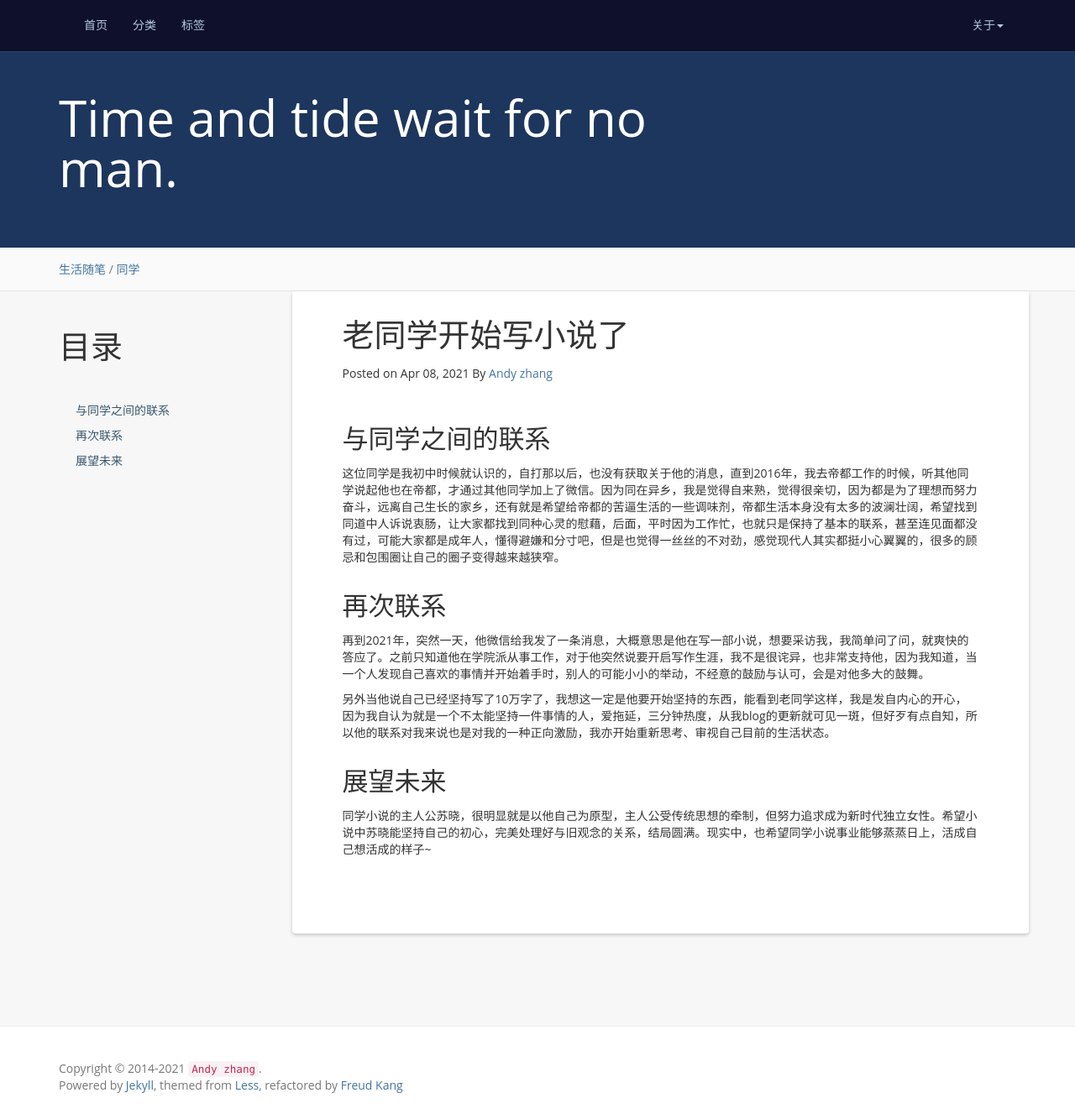
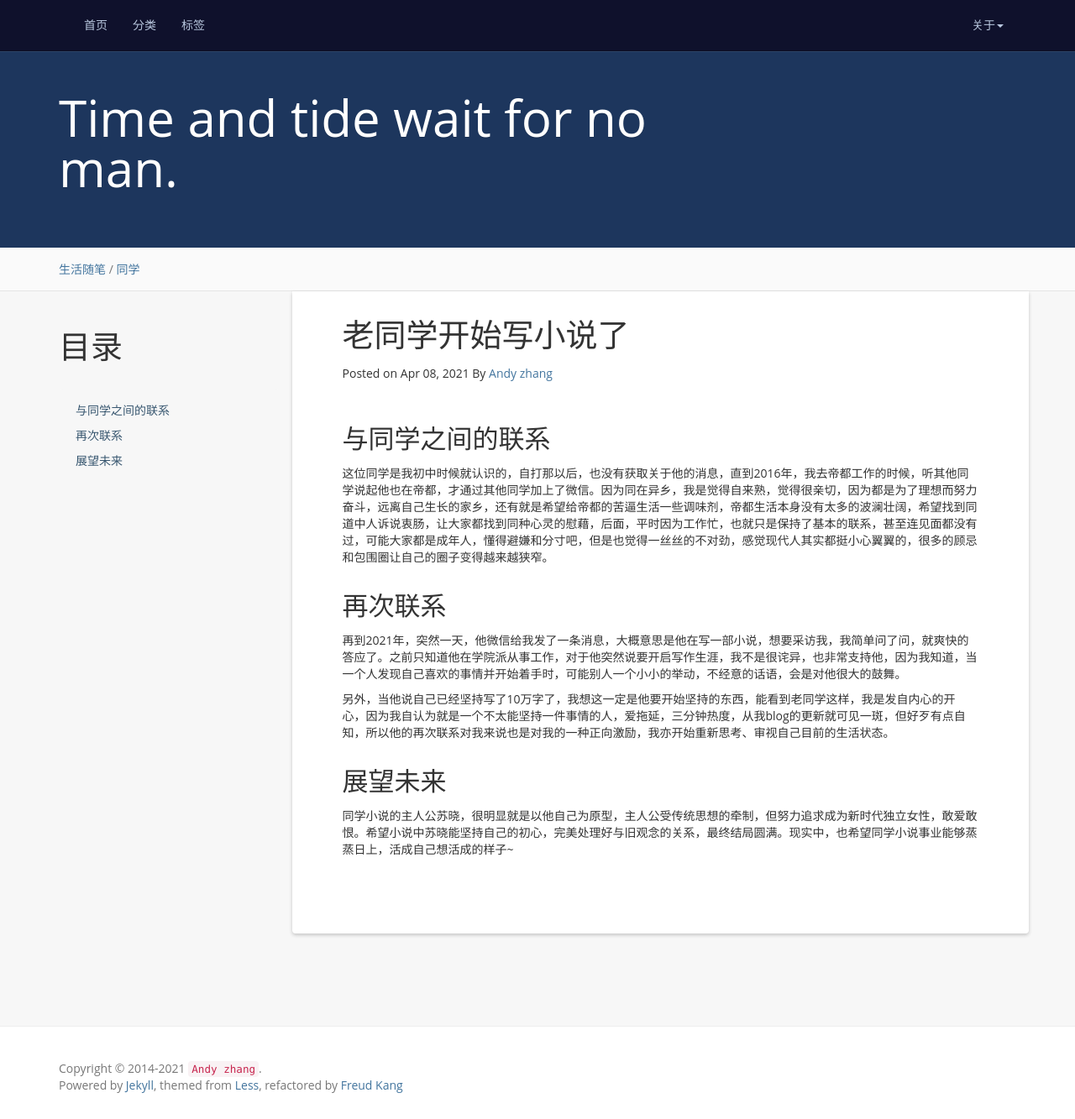
Before and after one commit to rareloved/andy.github.io, a Jekyll site: the page built from _posts/人生/2021-4-8-老同学开始写小说了.md, in a window 1280 px wide and 1333 px high. Shown: the whole window at 84% size. Built offline with Jekyll 4.4.1, drawn with Linux system fonts in a browser that asks for light colours; nearby versions of some CDN libraries; a script that is not in the unit is left out; comment, search, counter and statistics services are not loaded.

Commit message:
老同学写小说了edit

```diff
--- a/_posts/人生/2021-4-8-老同学开始写小说了.md
+++ b/_posts/人生/2021-4-8-老同学开始写小说了.md
@@ -11,14 +11,14 @@ tag: 同学
 {:toc}
 
 ## 与同学之间的联系
-这位同学是我初中时候就认识的，自打那以后，也没有获取关于他的消息，直到2016年，我去帝都工作的时候，听其他同学说起他也在帝都，才通过其他同学加上了微信。因为同在异乡，我是觉得自来熟，觉得很亲切，因为都是为了理想而努力奋斗，远离自己生长的家乡，还有就是希望给帝都的苦逼生活的一些调味剂，帝都生活本身没有太多的波澜壮阔，希望找到同道中人诉说衷肠，让大家都找到同种心灵的慰藉，后面，平时因为工作忙，也就只是保持了基本的联系，甚至连见面都没有过，可能大家都是成年人，懂得避嫌和分寸吧，但是也觉得一丝丝的不对劲，感觉现代人其实都挺小心翼翼的，很多的顾忌和包围圈让自己的圈子变得越来越狭窄。
+这位同学是我初中时候就认识的，自打那以后，也没有获取关于他的消息，直到2016年，我去帝都工作的时候，听其他同学说起他也在帝都，才通过其他同学加上了微信。因为同在异乡，我是觉得自来熟，觉得很亲切，因为都是为了理想而努力奋斗，远离自己生长的家乡，还有就是希望给帝都的苦逼生活一些调味剂，帝都生活本身没有太多的波澜壮阔，希望找到同道中人诉说衷肠，让大家都找到同种心灵的慰藉，后面，平时因为工作忙，也就只是保持了基本的联系，甚至连见面都没有过，可能大家都是成年人，懂得避嫌和分寸吧，但是也觉得一丝丝的不对劲，感觉现代人其实都挺小心翼翼的，很多的顾忌和包围圈让自己的圈子变得越来越狭窄。
 
 ## 再次联系
-再到2021年，突然一天，他微信给我发了一条消息，大概意思是他在写一部小说，想要采访我，我简单问了问，就爽快的答应了。之前只知道他在学院派从事工作，对于他突然说要开启写作生涯，我不是很诧异，也非常支持他，因为我知道，当一个人发现自己喜欢的事情并开始着手时，别人的可能小小的举动，不经意的鼓励与认可，会是对他多大的鼓舞。
+再到2021年，突然一天，他微信给我发了一条消息，大概意思是他在写一部小说，想要采访我，我简单问了问，就爽快的答应了。之前只知道他在学院派从事工作，对于他突然说要开启写作生涯，我不是很诧异，也非常支持他，因为我知道，当一个人发现自己喜欢的事情并开始着手时，可能别人一个小小的举动，不经意的话语，会是对他很大的鼓舞。
 
 
-另外当他说自己已经坚持写了10万字了，我想这一定是他要开始坚持的东西，能看到老同学这样，我是发自内心的开心，因为我自认为就是一个不太能坚持一件事情的人，爱拖延，三分钟热度，从我blog的更新就可见一斑，但好歹有点自知，所以他的联系对我来说也是对我的一种正向激励，我亦开始重新思考、审视自己目前的生活状态。
+另外，当他说自己已经坚持写了10万字了，我想这一定是他要开始坚持的东西，能看到老同学这样，我是发自内心的开心，因为我自认为就是一个不太能坚持一件事情的人，爱拖延，三分钟热度，从我blog的更新就可见一斑，但好歹有点自知，所以他的再次联系对我来说也是对我的一种正向激励，我亦开始重新思考、审视自己目前的生活状态。
 
 
 ## 展望未来
-同学小说的主人公苏晓，很明显就是以他自己为原型，主人公受传统思想的牵制，但努力追求成为新时代独立女性。希望小说中苏晓能坚持自己的初心，完美处理好与旧观念的关系，结局圆满。现实中，也希望同学小说事业能够蒸蒸日上，活成自己想活成的样子~
+同学小说的主人公苏晓，很明显就是以他自己为原型，主人公受传统思想的牵制，但努力追求成为新时代独立女性，敢爱敢恨。希望小说中苏晓能坚持自己的初心，完美处理好与旧观念的关系，最终结局圆满。现实中，也希望同学小说事业能够蒸蒸日上，活成自己想活成的样子~
```
